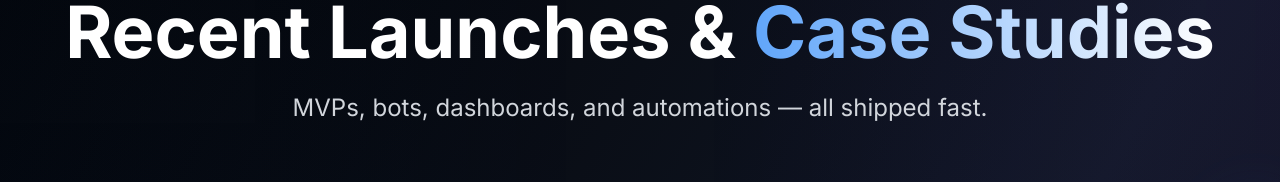
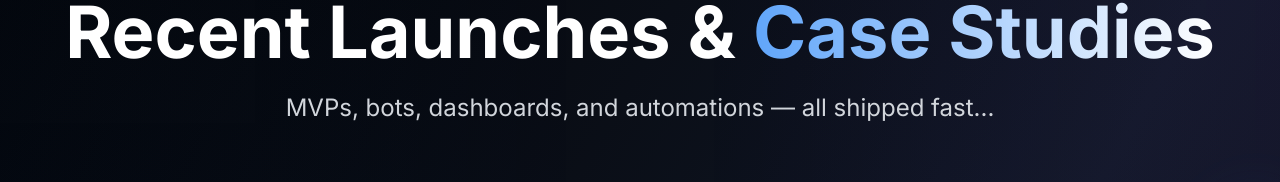
Before and after one commit to abdullah20mph/forge-kinetic-web, a React (Vite) app: page /portfolio in a window 1280 px wide. Shown: the part 132-314 px from the top of the page. Built offline with nearby package versions, Linux system fonts and the light colour scheme.

Commit message:
fix: pushed with correct account

```diff
--- a/src/pages/Portfolio.tsx
+++ b/src/pages/Portfolio.tsx
@@ -112,7 +112,7 @@ const Portfolio = () => {
                 <span className="bg-gradient-to-r from-blue-400 to-white bg-clip-text text-transparent">Case Studies</span>
               </h1>
               <p className="text-xl md:text-2xl text-gray-300 max-w-3xl mx-auto leading-relaxed">
-                MVPs, bots, dashboards, and automations — all shipped fast.
+                MVPs, bots, dashboards, and automations — all shipped fast...
               </p>
             </div>
           </div>
```
